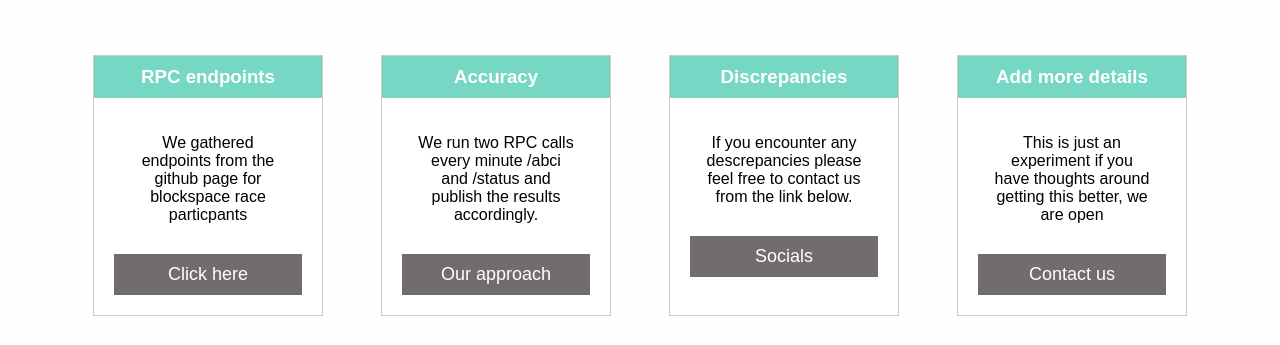
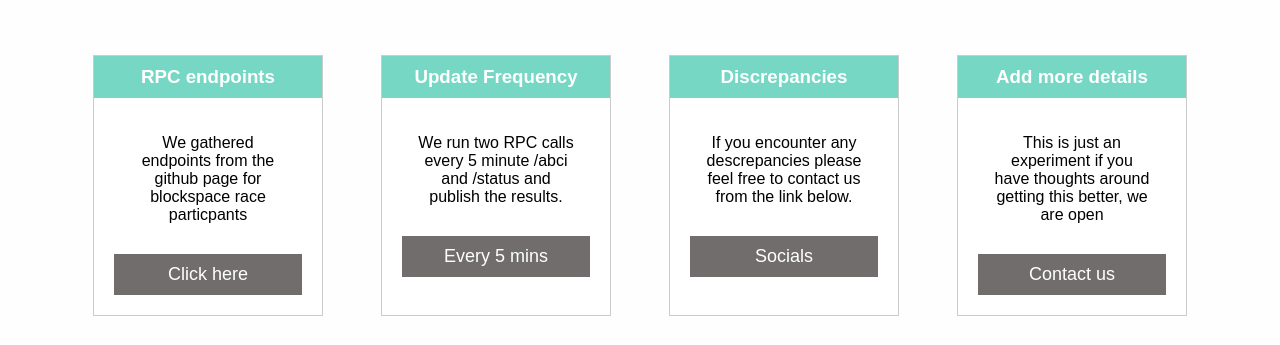
Before and after one commit to Staking7pc/celestia-rpcstats, a React (Create React App) app: page / in a window 1280 px wide. Shown: the part 129-474 px from the top of the page. Built offline with nearby package versions, Linux system fonts and the light colour scheme; no server answers.

Commit message:
comments

```diff
--- a/src/components/Cards.jsx
+++ b/src/components/Cards.jsx
@@ -22,13 +22,13 @@
                         </div>
                         <div class="card">
                             <div class="card-header">
-                                <h3>Accuracy</h3>
+                                <h3>Update Frequency</h3>
                             </div>
                             <div class="card-body">
                                 <p>
-                                    We run two RPC calls every minute /abci and /status and publish the results accordingly.
+                                    We run two RPC calls every 5 minute /abci and /status and publish the results.
                                 </p>
-                                <a target="_blank" rel="noopener noreferrer" href="" class="btn">Our approach</a>
+                                <a target="_blank" rel="noopener noreferrer" href="" class="btn">Every 5 mins</a>
                             </div>
                         </div>
                         <div class="card">
```
